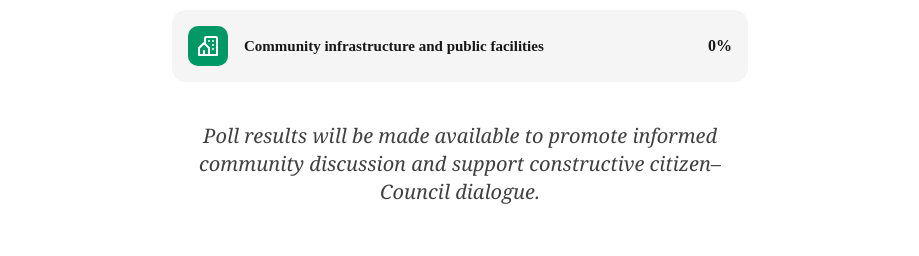
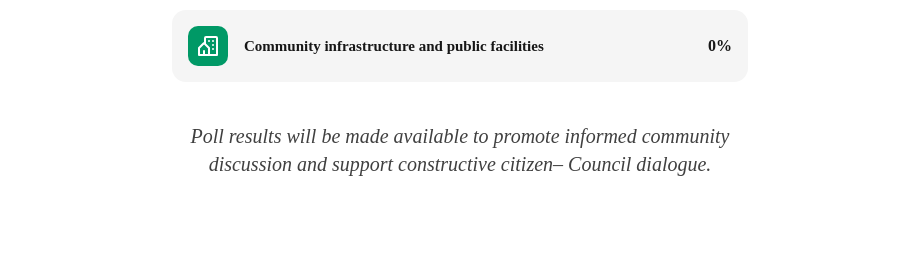
Before and after one commit to NjilaBoris/santaacta, a Next.js app: page / in a window 1280 px wide. Shown: the part 2220-2476 px from the top of the page, without its empty margins (180-1099 px from the left). Built offline with nearby package versions, Linux system fonts and the light colour scheme; no server answers; the database is empty.

Commit message:
Update v1

```diff
--- a/components/Poll.tsx
+++ b/components/Poll.tsx
@@ -216,7 +216,7 @@ export default function ParliamentPoll() {
                 </span>
 
                 <span
-                  className={`relative z-10 shrink-0 font-mono text-sm font-bold sm:text-base ${
+                  className={`relative z-10 shrink-0  text-sm font-bold sm:text-base ${
                     isSelected ? "text-orange-600" : "text-neutral-900"
                   }`}
                 >
@@ -227,7 +227,7 @@ export default function ParliamentPoll() {
           })}
         </div>
 
-        <p className="mt-8 text-center font-serif text-lg italic text-neutral-700 sm:mt-10 sm:text-xl">
+        <p className="mt-8 text-center  text-lg italic text-neutral-700 sm:mt-10 sm:text-xl">
           Poll results will be made available to promote informed community discussion and support constructive citizen– Council dialogue.
         </p>
       </div>
```
